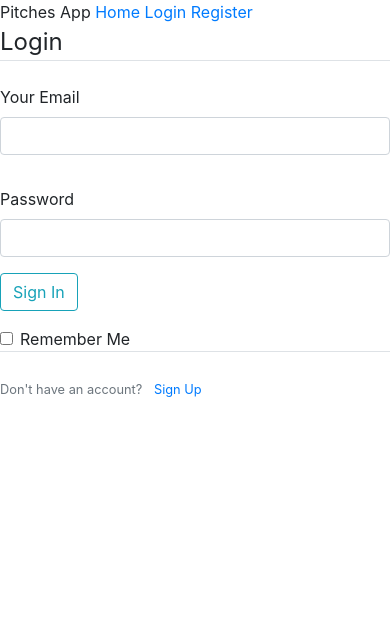
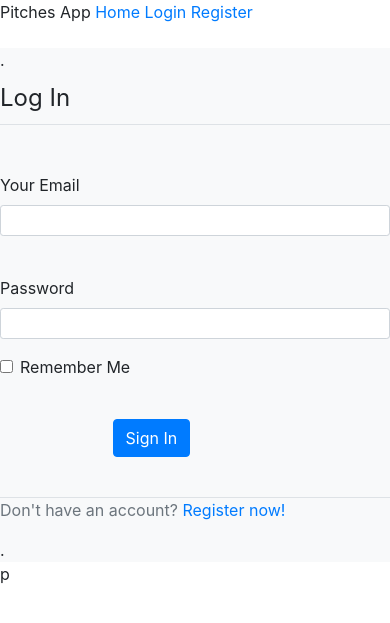
Before and after one commit to Brayoh-ux/Articles, a Flask app: page /login in a window 390 px wide. Shown: the top 623 px of that part. Run offline with Flask 2, Linux system fonts and the light colour scheme; the page is wider than the window, and the part outside it is not shown; some libraries are stand-ins or nearby versions.

Commit message:
update layout

```diff
--- a/app/templates/account.html
+++ b/app/templates/account.html
@@ -69,7 +69,7 @@
 
                         {% for error in form.picture.errors %}
 
-                        <span class="danger"> {{ error }} </span>
+                        <span style="color: red;"> {{ error }} </span>
 
                         {% endfor %}
                     </div>
--- a/app/templates/login.html
+++ b/app/templates/login.html
@@ -4,73 +4,70 @@
 
 <div class="content-section">
 
-    <form action="" method="POST">
-
-        {{ form.hidden_tag()  }}
+    <br>
+    <div class="row bg-light">
+        <div class="col-md-3">.</div>
+       <div class="col-md-6">
+         <form method = 'POST' action = ''>
+             <!--protect form  -->
+             {{ form.hidden_tag() }}
 
           <fieldset class="form-group">
-            <legend class="border-bottom mb-4">Login</legend>
-
+              <legend class="border-bottom pt-2 pb-2 mb-4">Log In</legend>
+              <br>
               <div class="form-group">
-                {{ form.email.label(class= "form-control-label") }} <br>
+                  {{form.email.label(class="form-label")}}
 
                   {% if form.email.errors %}
 
-                {{ form.email(class= "form-control is_invalid") }}
+                 {{form.email(class="form-control form-control-sm is-invalid" )}}
                  <div class="invalid-feedback">
-                    {% for error in form.email.errors %}
+                     {% for error in form.email.errors  %}
 
-                    <span> {{ error }} </span>
+                         <span>{{error}} </span>
+                     {% endfor %}
+                 </div>
+                 {% else%}
+                 {{form.email(class="form-control form-control-sm")}}
+                 {% endif %}
 
-                    {% endfor %}
-
-                {% else %}
-                {{ form.email(class= "form-control ") }}
 
               </div>
-                {%  endif %}
-            </div>
-
+              <br>
               <div class="form-group">
-                {{ form.password.label(class= "form-control-label") }} <br>
+                  {{form.password.label(class="form-label")}}
 
                   {% if form.password.errors %}
 
-                {{ form.password(class= "form-control is_invalid") }}
+                 {{form.password(class="form-control form-control-sm is-invalid" )}}
                  <div class="invalid-feedback">
-                    {% for error in form.password.errors %}
+                     {% for error in form.password.errors  %}
 
-                    <span> {{ error }} </span>
-
+                         <span>{{error}} </span>
                      {% endfor %}
-
-                {% else %}
-                {{ form.password(class= "form-control ") }}
+                 </div>
+                 {% else%}
+                 {{form.password(class="form-control form-control-sm")}}
+                 {% endif %}
 
               </div>
-                {%  endif %}
-
+              <div class="form-check">
+                  {{form.remember_me(class="form-check-input")}}
+                  {{form.remember_me.label(class="form-check-label")}}
               </div>
 
           </fieldset>
-
-        <div class="form-group">
-            {{ form.submit(class = "btn btn-outline-info") }}
-        </div>
-
-        <div class="form-check">
-            {{ form.remember_me(class = "form-check-input") }}
-            {{ form.remember_me.label(class = "form-check-label") }}
+          <br>
+          <div class="d-grid gap-2 col-6 form-group mx-auto">
+              {{form.submit(class="btn btn-primary " )}}
           </div>
          </form>
+         <br>
+         <p class="text-muted border-top ">Don't have an account? <a href="{{url_for('register')}}"> Register now!</a></p>
        </div>
-
-   <div class="border-top pt-4">
-       <small class="text-muted">
-           Don't have an account? <a href=" {{ url_for ('register') }} " class="ml-2">Sign Up</a>
-       </small>
+       <div class="col-md-3">.</div>
     </div>
-
-
+    p
+    <br>
 
 {% endblock %}
```
Also changed, not shown: app/templates/home.html (+14 -6 lines). Lines whose indentation alone changed are shown as unchanged.
